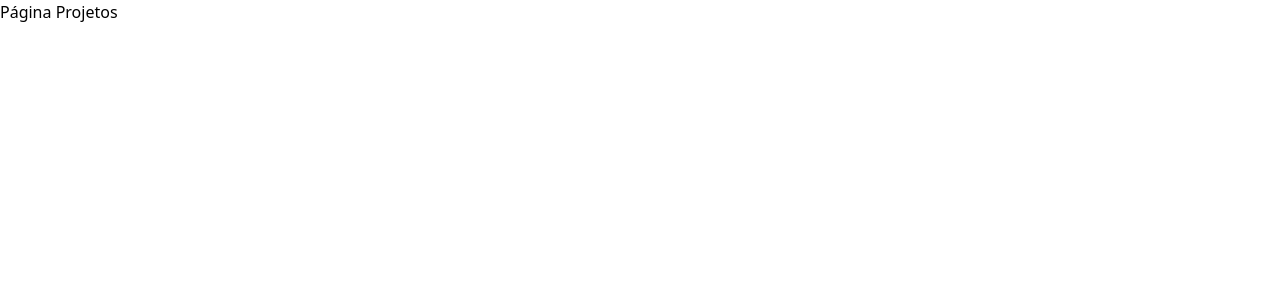
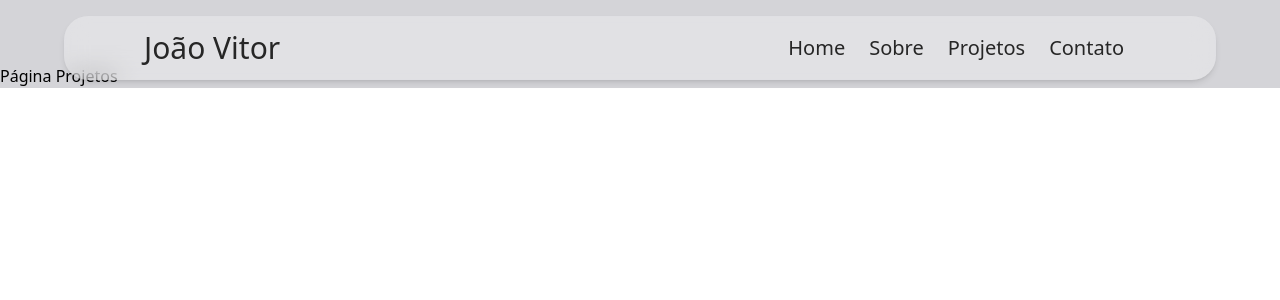
Before and after one commit to jotavitorz/joaovitor-portfolio, a React (Vite) app: page /projetos in a window 1280 px wide. Shown: the top 300 px of the page. Built offline with nearby package versions, Linux system fonts and the light colour scheme.

Commit message:
feat(header): finalizar layout e estilos do header

```diff
--- /dev/null
+++ b/src/components/Header/index.tsx
@@ -0,0 +1,17 @@
+import { Link } from "react-router-dom";
+
+export function Header(){
+    return (
+        <header className="sticky top-4 z-50 bg-white/30 backdrop-blur-md text-neutral-800 h-16 max-w-6xl flex justify-between items-center rounded-3xl m-auto font-medium select-none shadow-md">
+
+            <h1 className="text-3xl pl-20">João Vitor</h1>
+
+            <nav className="text-xl pr-20">
+                <Link className="px-3" to="/">Home</Link>
+                <Link className="px-3" to="/sobre">Sobre</Link>
+                <Link className="px-3" to="/projetos">Projetos</Link>
+                <Link className="px-3" to="/contato">Contato</Link>
+            </nav>
+        </header>
+    )
+}
--- /dev/null
+++ b/src/components/layout/index.tsx
@@ -0,0 +1,11 @@
+import { Outlet } from "react-router-dom";
+import { Header } from "../Header";
+
+export function Layout() {
+    return (
+        <div className="bg-zinc-300 w-full">
+            <Header />
+            <Outlet />
+        </div>
+    )
+}
--- a/src/pages/home/index.tsx
+++ b/src/pages/home/index.tsx
@@ -1,8 +1,8 @@
 
 export function Home(){
     return (
-        <div>
-            Página Home
-        </div>
+        <main>
+            <h1>Page Home</h1>
+        </main>
     )
 }
```
Also changed, not shown: src/routes.tsx (+10 -19 lines).
